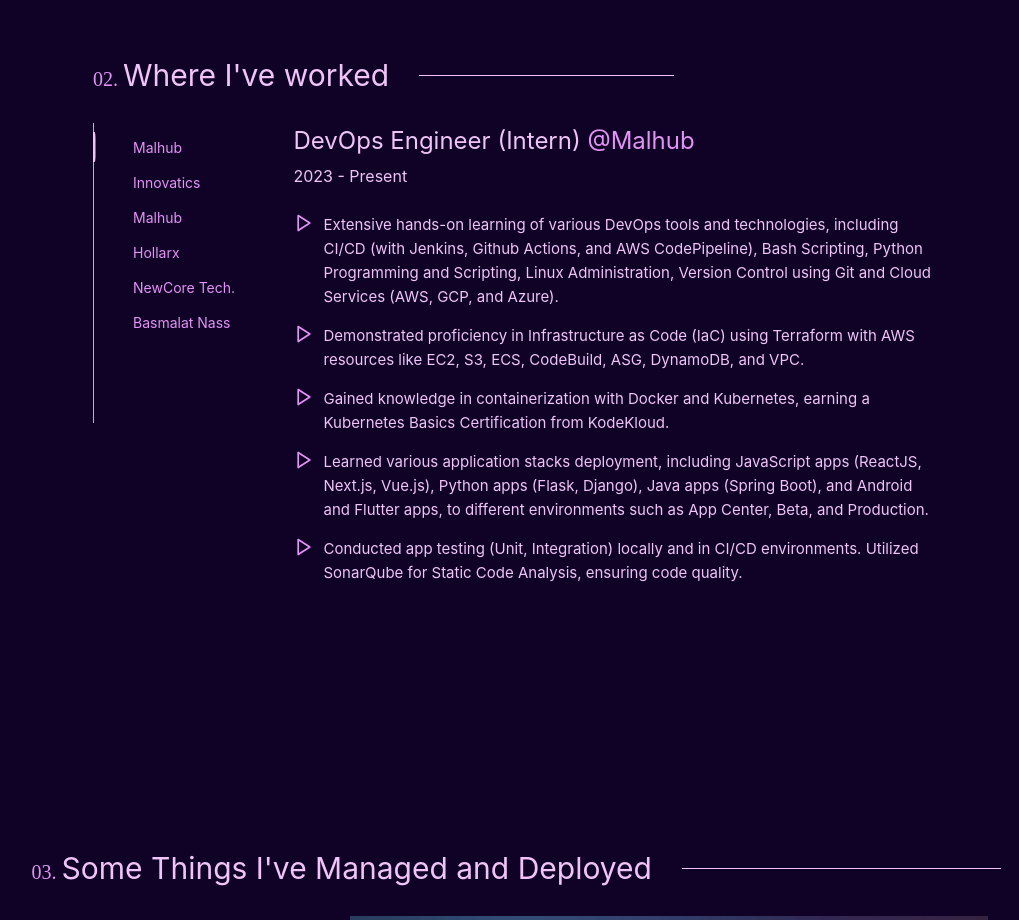
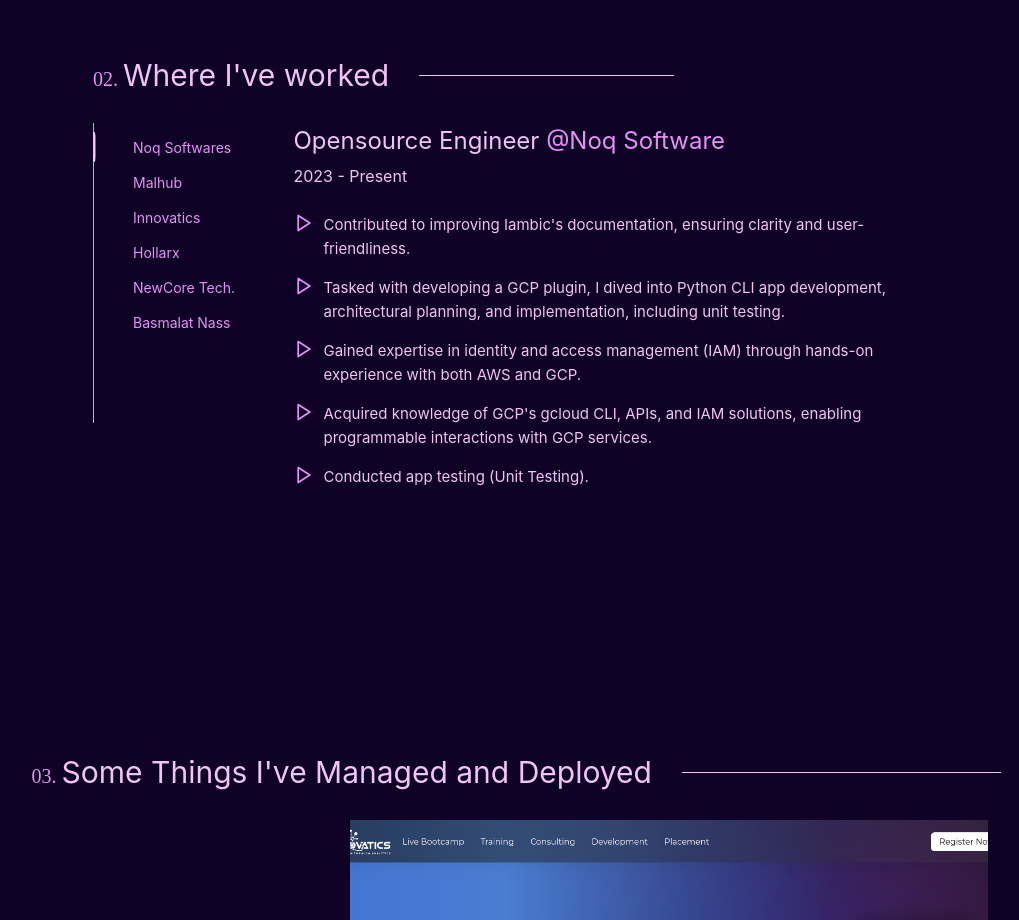
Before and after one commit to Evans-Kiplagat/Status, a Next.js app: page / in a window 1280 px wide. Shown: the part 1640-2560 px from the top of the page, without its empty margins (122-1141 px from the left). Built offline with nearby package versions, Linux system fonts and the light colour scheme.

Commit message:
update portfolio

```diff
--- a/components/Experience.js
+++ b/components/Experience.js
@@ -93,21 +93,21 @@
             style={{ color: experience.exp1 }}
             onClick={() => handleExperience(0, '0.9rem', 'exp1')}
           >
-            Malhub
+            Noq Softwares
           </p>
           <p
             className={styles.companies}
             style={{ color: experience.exp2 }}
             onClick={() => handleExperience(1, '4.4rem', 'exp2')}
           >
-            Innovatics
+            Malhub
           </p>
           <p
             className={styles.companies}
             style={{ color: experience.exp3 }}
             onClick={() => handleExperience(2, '7.8rem', 'exp3')}
           >
-            Malhub
+            Innovatics
           </p>
           <p
             className={styles.companies}
--- a/pages/index.js
+++ b/pages/index.js
@@ -95,7 +95,7 @@
             Blog
           </a>
           <a
-            href='https://drive.google.com/file/d/1ZLBUZiuMPhylFZalakBfCzL70efXZjsO/view?usp=sharing'
+            href='https://drive.google.com/file/d/1ParOvGEsGbxwdfrlWhdgQLf8makGhL6U/view?usp=sharing'
             target='_blank'
             rel='noopener noreferrer'
             className={styles.resumeBtn}
@@ -160,7 +160,7 @@
           Blog
         </a>
         <a
-          href='https://drive.google.com/file/d/1ZLBUZiuMPhylFZalakBfCzL70efXZjsO/view?usp=sharing'
+          href='https://drive.google.com/file/d/1ParOvGEsGbxwdfrlWhdgQLf8makGhL6U/view?usp=sharing'
           target='_blank'
           rel='noopener noreferrer'
           className={styles.resumeBtn2}
@@ -222,7 +222,7 @@
 
       <div className={styles.contactWrapper}>
         <a
-          href='https://linkedin.com/in/abdullateef-lawal-b46786214/'
+          href='https://linkedin.com/in/eniolaamiola/'
           target='_blank'
           rel='noopener noreferrer'
         >
--- a/provider/experienceProvider.js
+++ b/provider/experienceProvider.js
@@ -1,15 +1,29 @@
 const experienceProvider = [
   {
-    position: 'DevOps Engineer (Intern)',
+    position: 'Opensource Engineer',
+    organization: '@Noq Software',
+    link: 'https://noq.dev',
+    date: '2023 - Present',
+    workDone: [
+      `Contributed to improving Iambic's documentation, ensuring clarity and user-friendliness.`,
+      `Tasked with developing a GCP plugin, I dived into Python CLI app development, architectural planning, and implementation, including unit testing.`,
+      `Gained expertise in identity and access management (IAM) through hands-on experience with both AWS and GCP.`,
+      `Acquired knowledge of GCP's gcloud CLI, APIs, and IAM solutions, enabling programmable interactions with GCP services.`,
+      `Conducted app testing (Unit Testing).`,
+    ],
+  },
+  {
+    position: 'DevOps Engineering Instructor (Contract)',
     organization: '@Malhub',
     link: 'https://malhub.org',
-    date: '2023 - Present',
+    date: '2023 - 2023',
     workDone: [
-      `Extensive hands-on learning of various DevOps tools and technologies, including CI/CD (with Jenkins, Github Actions, and AWS CodePipeline), Bash Scripting, Python Programming and Scripting, Linux Administration, Version Control using Git and Cloud Services (AWS, GCP, and Azure).`,
-      `Demonstrated proficiency in Infrastructure as Code (IaC) using Terraform with AWS resources like EC2, S3, ECS, CodeBuild, ASG, DynamoDB, and VPC.`,
-      `Gained knowledge in containerization with Docker and Kubernetes, earning a Kubernetes Basics Certification from KodeKloud.`,
-      `Learned various application stacks deployment, including JavaScript apps (ReactJS, Next.js, Vue.js), Python apps (Flask, Django), Java apps (Spring Boot), and Android and Flutter apps, to different environments such as App Center, Beta, and Production.`,
-      `Conducted app testing (Unit, Integration) locally and in CI/CD environments. Utilized SonarQube for Static Code Analysis, ensuring code quality.`,
+      'Designing and delivering a comprehensive curriculum covering DevOps, Azure, Linux, scripting, and cloud computing.',
+      'Instructing students on Microsoft Azure, AWS, GCP, Linux system administration, scripting languages (Python, Bash), and DevOps tools.',
+      'Emphasizing collaboration, CI/CD pipelines, and Infrastructure as Code (IaC) concepts.',
+      'To familiarize students with Docker, Kubernetes, Jenkins, Terraform, Ansible, and Git.',
+      'Ensuring students understood and implemented security best practices throughout the DevOps lifecycle.',
+      'Providing individualized guidance, monitored progress, and continuously improving the teaching methods to enhance learning.',
     ],
   },
   {
@@ -27,16 +41,7 @@
     ],
   },
   {
-    position: 'Software Engineering Instructor',
-    organization: '@Malhub',
-    link: 'https://malhub.org',
-    date: '2023 - Present',
-    workDone: [
-      'Educate students on web development technologies, including HTML, CSS, JavaScript, Node.js, ReactJS, MongoDB, and Data Structures and Algorithms.',
-    ],
-  },
-  {
-    position: 'Software Engineer (Volunteer)',
+    position: 'Software Engineer',
     organization: '@Hollarx Cooperation',
     link: 'https://hollarx.com.ng',
     date: '2022 - 2022',
@@ -46,7 +51,7 @@
     ],
   },
   {
-    position: 'Frontend Engineer (Internship)',
+    position: 'Frontend Engineer',
     organization: '@NewCore Technologies',
     link: 'https://newcoretechnologies.com',
     date: '2022 - 2022',
```
